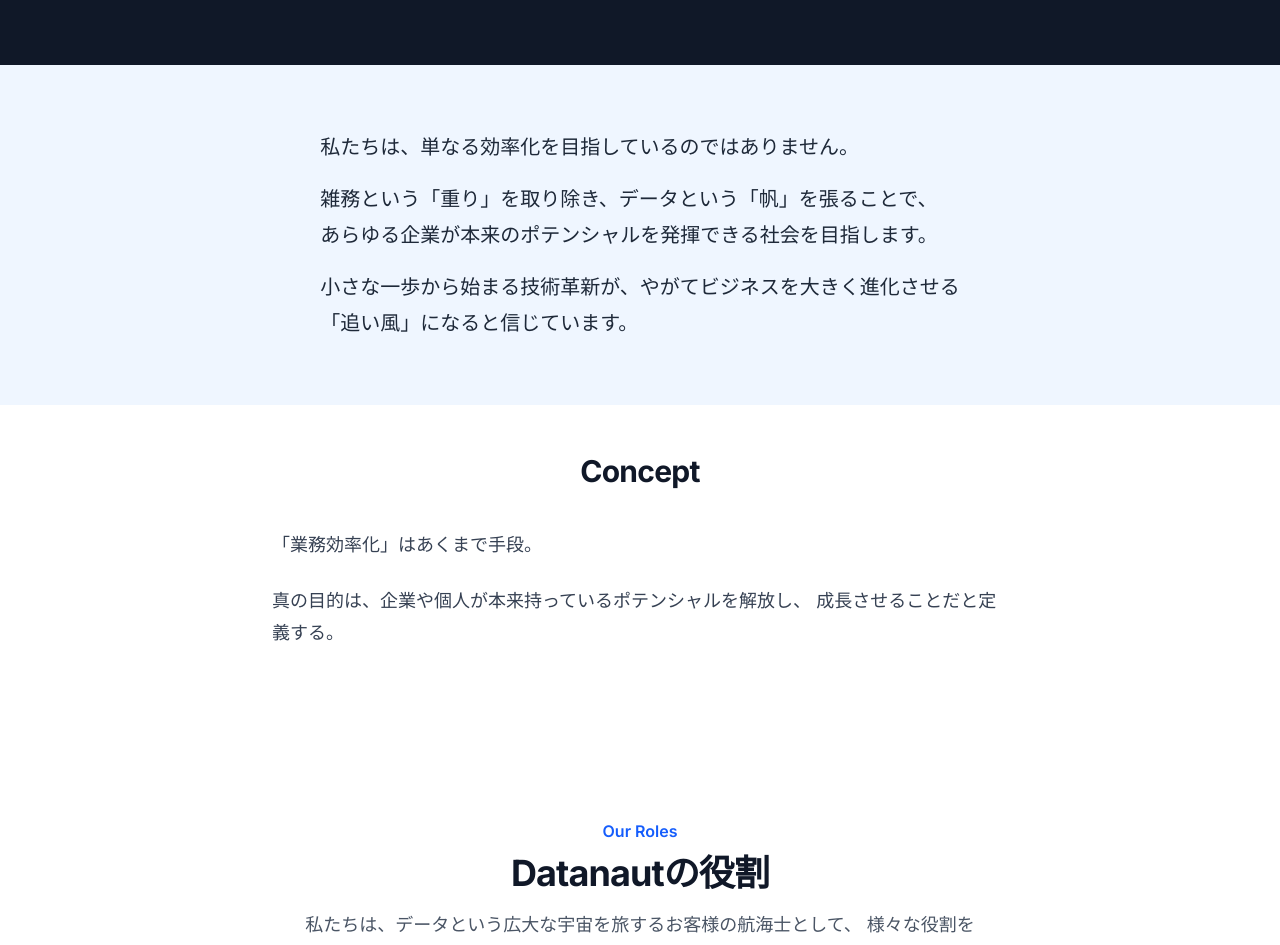
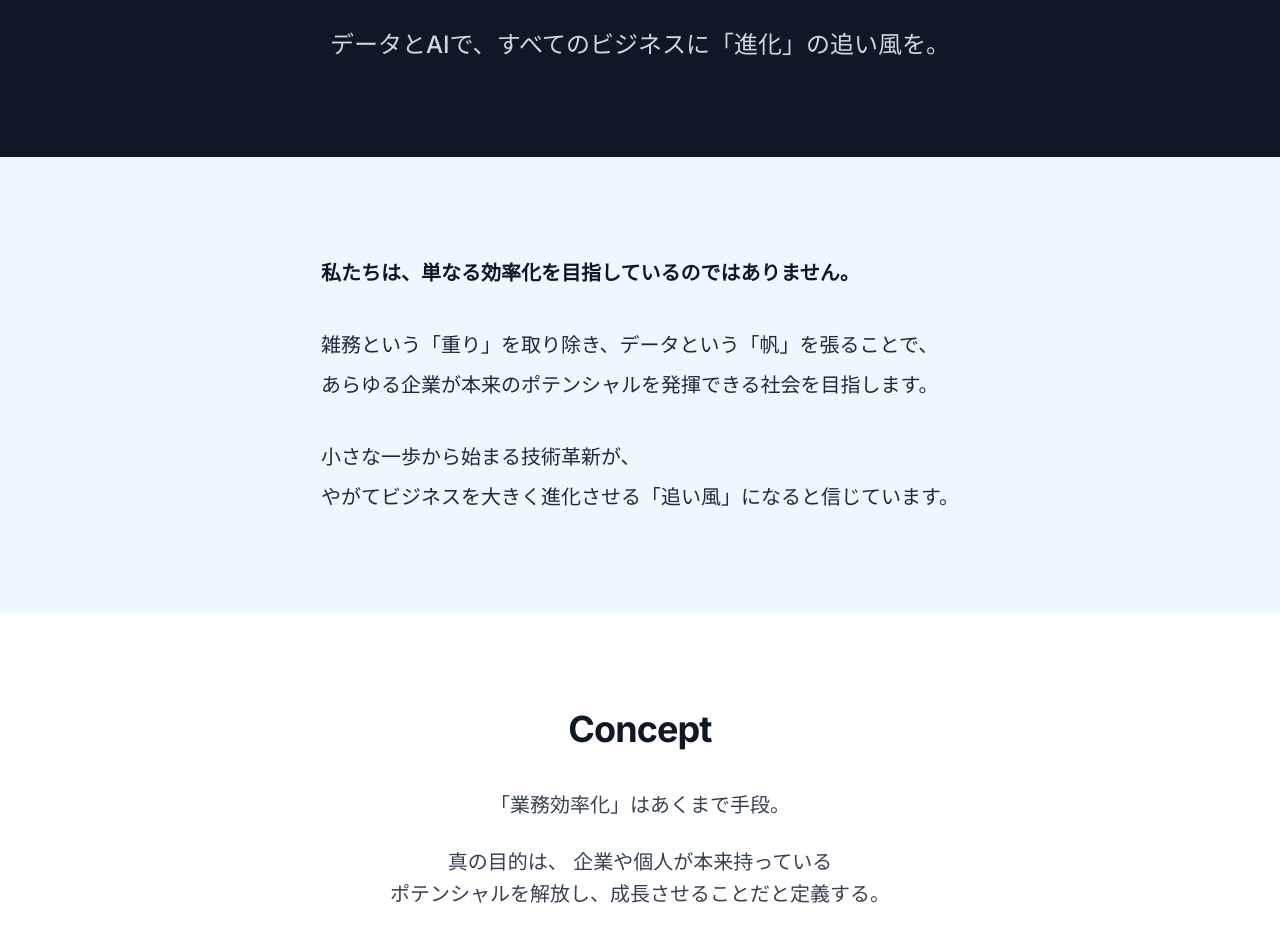
Before and after one commit to Datanaut-jp/ddp-website, a Next.js app: page /vision in a window 1280 px wide. Shown: the part 220-1165 px from the top of the page. Built offline with nearby package versions, Linux system fonts and the light colour scheme.

Commit message:
style: Visionページのテキスト改行位置とレイアウトを最適化 (モバイル/PC対応)

```diff
--- a/src/app/vision/page.tsx
+++ b/src/app/vision/page.tsx
@@ -5,32 +5,39 @@
   return (
     <div className="bg-white">
       {/* 1. ページヘッダー */}
-      <div className="bg-gray-900 py-12 sm:py-16">
+      <div className="bg-gray-900 py-16 sm:py-24">
         <div className="container mx-auto max-w-5xl px-4 text-center">
-          <h1 className="text-4xl font-bold tracking-tight text-white sm:text-5xl">
+          <h1 className="text-4xl font-bold tracking-tight text-white sm:text-6xl">
             Our Vision
           </h1>
-          <p className="mt-3 text-xl text-gray-300">
-            データとAIで、すべてのビジネスに「進化」の追い風を。
+          <p className="mt-6 text-lg font-medium leading-8 text-gray-300 sm:text-2xl">
+            データとAIで、
+            <br className="block sm:hidden" />
+            すべてのビジネスに「進化」の追い風を。
           </p>
         </div>
       </div>
 
       {/* 2. 私たちのビジョン */}
       <ScrollAnimation>
-        <section className="bg-blue-50 py-12 sm:py-16">
-          <div className="container mx-auto flex max-w-3xl justify-center px-4">
-            <div className="space-y-4 text-left text-lg leading-8 text-gray-800 md:text-xl md:leading-9">
-              <p>私たちは、単なる効率化を目指しているのではありません。</p>
-              <p>
-                雑務という「重り」を取り除き、データという「帆」を張ることで、
-                <br className="hidden md:inline" />
-                あらゆる企業が本来のポテンシャルを発揮できる社会を目指します。
+        <section className="bg-blue-50 py-16 sm:py-24">
+          <div className="container mx-auto flex max-w-3xl justify-center px-6">
+            <div className="space-y-8 text-left text-base leading-8 text-gray-800 md:text-xl md:leading-loose">
+              <p className="font-bold text-gray-900">
+                私たちは、単なる効率化を目指しているのではありません。
               </p>
               <p>
-                小さな一歩から始まる技術革新が、やがてビジネスを大きく進化させる
-                <br className="hidden md:inline" />
-                「追い風」になると信じています。
+                雑務という「重り」を取り除き、
+                <span className="inline-block">データという「帆」を張ることで、</span>
+                <br className="hidden md:block" />
+                あらゆる企業が本来のポテンシャルを
+                <span className="inline-block">発揮できる社会を目指します。</span>
+              </p>
+              <p>
+                小さな一歩から始まる技術革新が、
+                <br className="hidden md:block" />
+                やがてビジネスを大きく進化させる
+                <span className="inline-block">「追い風」になると信じています。</span>
               </p>
             </div>
           </div>
@@ -39,20 +46,28 @@
 
       {/* 3. ブランドストーリー */}
       <ScrollAnimation>
-  <div className="bg-white py-8 sm:py-12">
-    <div className="container mx-auto max-w-3xl space-y-6 px-4 text-lg leading-8 text-gray-700">
-      <h2 className="mb-10 text-center text-3xl font-bold tracking-tight text-gray-900">
+        <div className="bg-white py-16 sm:py-24">
+          {/* ここは中央揃え(text-center)にして、詩的に見せます */}
+          <div className="container mx-auto max-w-2xl px-6 text-center">
+            <h2 className="mb-10 text-3xl font-bold tracking-tight text-gray-900 sm:text-4xl">
               Concept
             </h2>
-      <p>「業務効率化」はあくまで手段。</p>
+            <div className="space-y-6 text-lg leading-8 text-gray-700 sm:text-xl sm:leading-relaxed">
               <p>
-        真の目的は、企業や個人が本来持っているポテンシャルを解放し、
-        成長させることだと定義する。
+                「業務効率化」はあくまで手段。
+              </p>
+              <p>
+                真の目的は、
+                <br className="block sm:hidden" /> {/* スマホでのみ改行 */}
+                企業や個人が本来持っている
+                <br className="hidden sm:block" /> {/* PCでのみ改行 */}
+                ポテンシャルを解放し、
+                <span className="inline-block">成長させることだと定義する。</span>
               </p>
             </div>
           </div>
+        </div>
       </ScrollAnimation>
-
 
       {/* 4. Datanautの役割 */}
       <ScrollAnimation>
```
Lines whose indentation alone changed are shown as unchanged.
